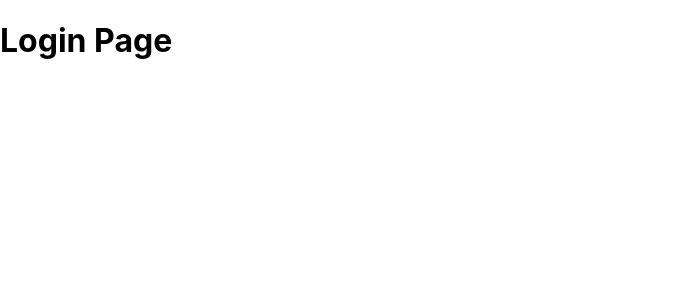
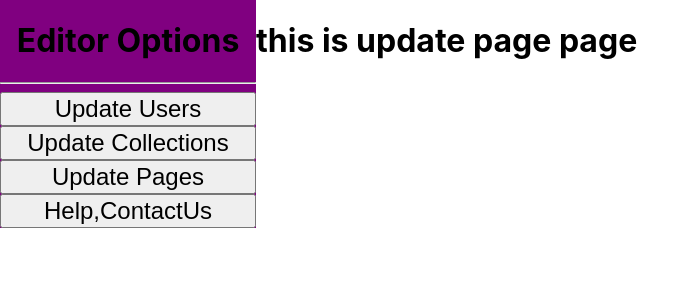
Before and after one commit to faisalAkhtar/DUCS-nocode-website, a React (Create React App) app in the folder client/: page /awesomeeditor in a window 1280 px wide. Shown: the top 300 px of the page, without its empty margins (0-700 px from the left). Built offline with nearby package versions, Linux system fonts and the light colour scheme.

Commit message:
Created default look(two sections) for admin panel and implemented router to show second section accordingly

```diff
--- a/client/src/EditorApp.js
+++ b/client/src/EditorApp.js
@@ -1,13 +1,22 @@
 import React from "react";
+import Login from './editor/login';
+import App from './editor/Admin';
+
 
 class EditorApp extends React.Component{
+    constructor(props){
+        super(props);
+        this.state={
+            authToken:"a"
+        };
+    }
+    logout=()=>{
+        this.setState({authToken:""});
+    }
     render() {
-        return (
-            <div>
-              <h1> Login Page</h1>
-            </div>
-
-        );
+        //test if after loging in with url awsomeeditor/help help page opens or not
+        //if not then change url here only so not to show wrong thing there
+        return this.state.authToken===""?<Login/>:<App logout={this.logout}/> ;
       }
 }
 
--- /dev/null
+++ b/client/src/editor/Admin.js
@@ -0,0 +1,51 @@
+import React from "react";
+import {Switch,Route,withRouter} from 'react-router-dom';
+import './admin.css';
+
+class App extends React.Component{
+
+    action=(name)=>{
+        //way 1
+        //window.location.href="/awesomeeditor/"+name;
+        //way 2
+        this.props.history.push("/awesomeeditor/"+name);
+    }
+    logout=()=>{
+        this.props.logout();
+    }
+    render() {
+        return (
+            <div className="container">
+                <div className="left">
+                    <h1>Editor Options</h1>
+                    <hr/>
+                    <button name="update-users" onClick={e=>this.action(e.target.name)}>Update Users</button>
+                    <button name="update-collection" onClick={e=>this.action(e.target.name)}>Update Collections</button>
+                    <button name="update-page" onClick={e=>this.action(e.target.name)}>Update Pages</button>
+                    <button name="help" onClick={e=>this.action(e.target.name)}>Help,ContactUs</button>
+                    {/* <button onclick={this.logout()}>Logout</button> */}
+                </div>
+                <div className="right">
+
+                        <Switch >
+                            <Route path="/awesomeeditor/update-users" >
+                               {() => <h1> this is update user page</h1>}
+                            </Route>
+                            <Route path="/awesomeeditor/update-collection" >
+                                <h1> this is update collection page</h1>
+                            </Route>
+                            <Route path="/awesomeeditor/help" >
+                                <h1> this is help page</h1>
+                            </Route>
+                            <Route path="/awesomeeditor" >
+                                <h1> this is update page page</h1>
+                            </Route>
+                        </Switch>
+
+                </div>
+            </div>
+        );
+      }
+}
+
+export default withRouter(App);
--- /dev/null
+++ b/client/src/editor/admin.css
@@ -0,0 +1,26 @@
+.container{
+    height:100%;
+    width:100%;
+}
+.left{
+    display:inline-block;
+    float: left;
+    width : 20%;
+    height: 100%;
+    background-color: purple;
+    scroll-behavior: auto;
+}
+
+.right{
+    display:inline-block;
+    float: left;
+    height: 100%;
+}
+button{
+    width:100%;
+    height:7%;
+    /* border-radius: 5%;
+    /* padding : 5%;
+    margin-top: 5%;  */
+    font-size: x-large;
+}
--- a/client/src/editor/login.css
+++ b/client/src/editor/login.css
@@ -1,6 +1,41 @@
+.container{
+    background-color: purple;
+    width :100%;
+    height : 100%;
+    text-align: center;
+
+}
 .login{
     border: 5px;
+    border-radius: 30px;
+    padding: 5px;
+    margin: auto;
+    background-color:whitesmoke;
+    display: inline-block;
+    font-size: 25px;
+    align-items: auto;
+}
+h1,h2{
+    text-align : center;
+}
+label{
+    margin: 20px;
+    display: block;
+}
+
+input[type=text]{
+    height:25px;
+}
+input[type=password]{
+    height:25px;
+
+}
+input{
     border-radius: 5px;
-    padding: 5%;
-    margin: auto;
 }
+input[type=submit]{
+    background: purple;
+}
+form{
+    text-align: center;
+}
--- a/client/src/editor/login.js
+++ b/client/src/editor/login.js
@@ -2,19 +2,42 @@ import React from "react";
 import './login.css';
 
 class Login extends React.Component{
+    constructor(props){
+        super(props);
+        this.state={
+            userid:'',
+            password:''
+        }
+        this.handleChange=this.handleChange.bind(this);
+    }
+    handleChange(event){
+        this.setState({[event.target.name] : event.target.value});
+    }
     render(){
         return (
-            <div className="login">
-                <form method="POST">
-                    <label>User Id</label>
-                    <input type="text" name="userid"></input>
-                    <br>
-                    <label>Passward</label>
-                    <input type="password" name="password"></input>
-                    </br>
-                    <intput type="submit" value="Login" >Login</intput>
-                </form>
+            <div className="container">
+                <div className="login">
+                    <h1>Department of Computer Science </h1>
+                    <h2>Faculty Login</h2>
+                    <div>
+                        <form action="" method="POST">
+                            <label>User Id:
+                            <input type="text" value={this.state.userid} name="userid" onChange={(event)=>this.handleChange(event)}/>
+                            </label>
+
+                            <label>Passward:
+                            <input type="password" value={this.state.password} name="password" onChange={(event)=>this.handleChange(event)}/>
+                            </label>
+
+                            <intput type="submit" value="submit" >Login</intput>
+
+                        </form>
+                    </div>
+
+                </div>
             </div>
+
         )
     }
 }
+export default Login;
```
